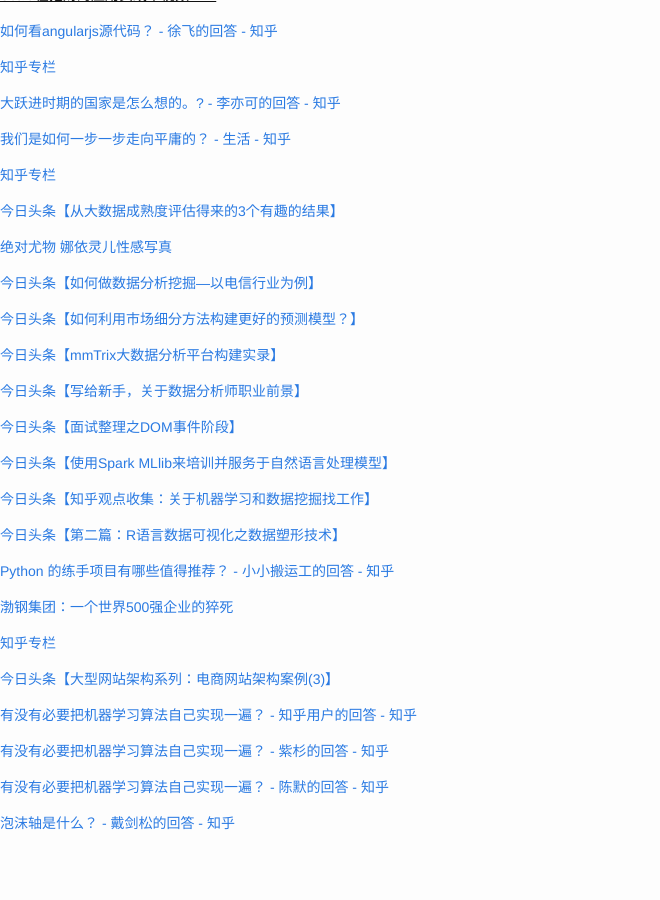
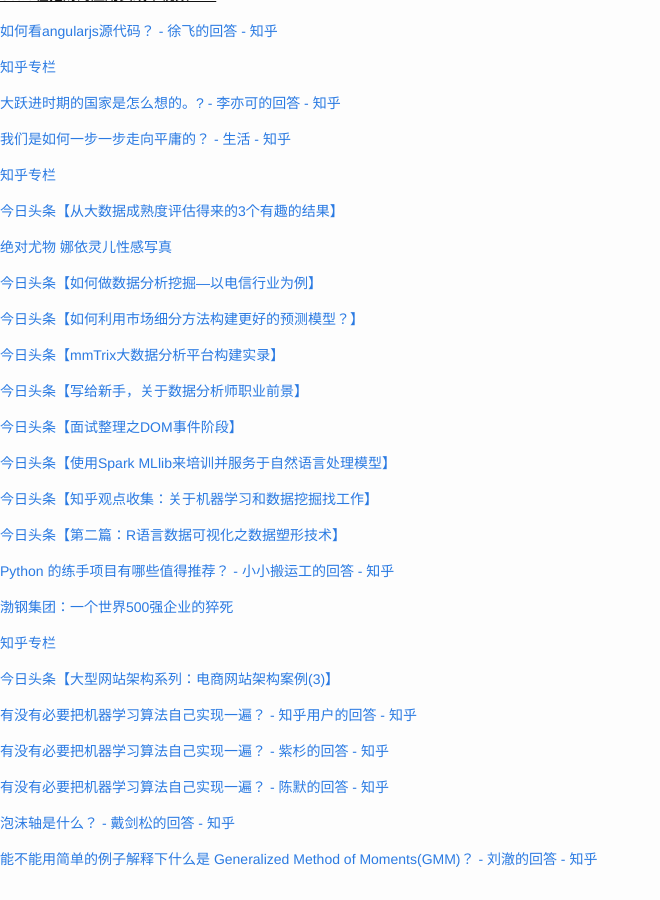
Before and after one commit to cnwarden/cnwarden.github.io, a Jekyll site: the page built from fav/index.md, in a window 1280 px wide and 900 px high, scrolled down 7470 px. Shown: the whole window, without its empty margins (0-660 px from the left). Built offline with Jekyll 4.4.1, drawn with Linux system fonts in a browser that asks for light colours; emoji names are drawn with the system emoji font; before the commit the page ends 8334 px from its top, so only the background shows below that.

Commit message:
auto commit

```diff
--- a/fav/index.md
+++ b/fav/index.md
@@ -460,3 +460,5 @@ title:  fav
 [有没有必要把机器学习算法自己实现一遍？ - 陈默的回答 - 知乎](http://www.zhihu.com/question/36768514/answer/83577695)
 
 [泡沫轴是什么？ - 戴剑松的回答 - 知乎](http://www.zhihu.com/question/26442953/answer/49786685)
+
+[能不能用简单的例子解释下什么是 Generalized Method of Moments(GMM)？ - 刘澈的回答 - 知乎](http://www.zhihu.com/question/41312883/answer/92940470)
```
